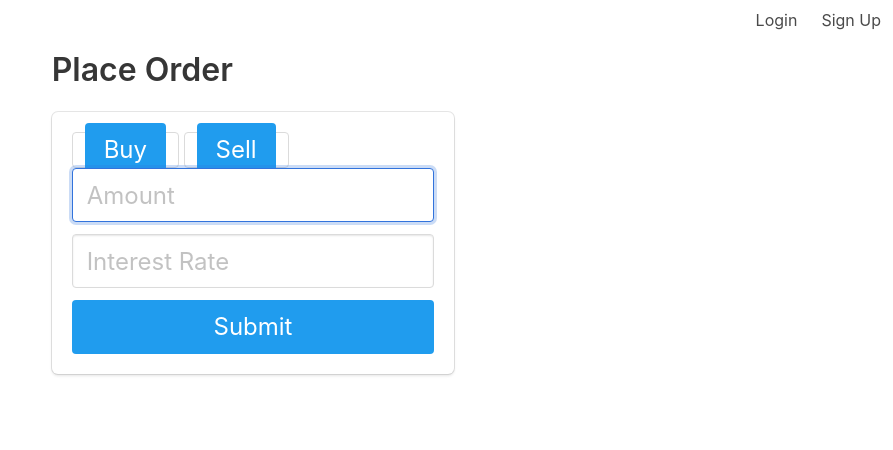
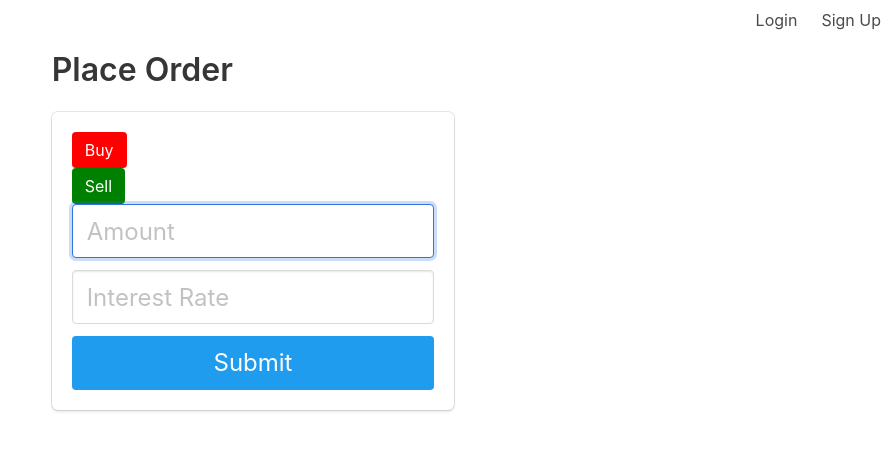
Before and after one commit to ingridkvcs/cfg_p2p_project, a Flask app: page /order-book in a window 1280 px wide. Shown: the part 24-474 px from the top of the page, without its empty margins (387-1280 px from the left). Run offline with Flask 2, Linux system fonts and the light colour scheme.

Commit message:
Changed colour of buy/sell buttons

```diff
--- a/templates/order_book.html
+++ b/templates/order_book.html
@@ -7,25 +7,20 @@
 <div class="column is-4 is-offset-4">
     <h3 class="title">Place Order</h3>
     <div class="box">
-        {% with messages = get_flashed_messages() %}
-        {% if messages %}
-        <div class="notification is-danger">
-            {{ messages[0] }}. Go to <a href="{{ url_for('auth.login') }}">login page</a>.
-        </div>
-        {% endif %}
-        {% endwith %}
+        <!--        {% with messages = get_flashed_messages() %}-->
+        <!--        {% if messages %}-->
+        <!--        <div class="notification is-danger">-->
+        <!--            {{ messages[0] }}. Go to <a href="{{ url_for('auth.login') }}">login page</a>.-->
+        <!--        </div>-->
+        <!--        {% endif %}-->
+        <!--        {% endwith %}-->
 
-        <div class="button">
-            <div class="type-order">
-                <button class="button is-block is-info is-large is-fullwidth">Buy</button>
-            </div>
+
+        <div class="button, type-order">
+            <button class="button is-block is-info" style="background-color:red;">Buy</button>
+            <button class="button is-block is-info" style="background-color:green;">Sell</button>
         </div>
 
-        <div class="button">
-            <div class="type-order">
-                <button class="button is-block is-info is-large is-fullwidth">Sell</button>
-            </div>
-        </div>
         <form method="POST" action="/order-book">
             <div class="field">
                 <div class="control">
```
